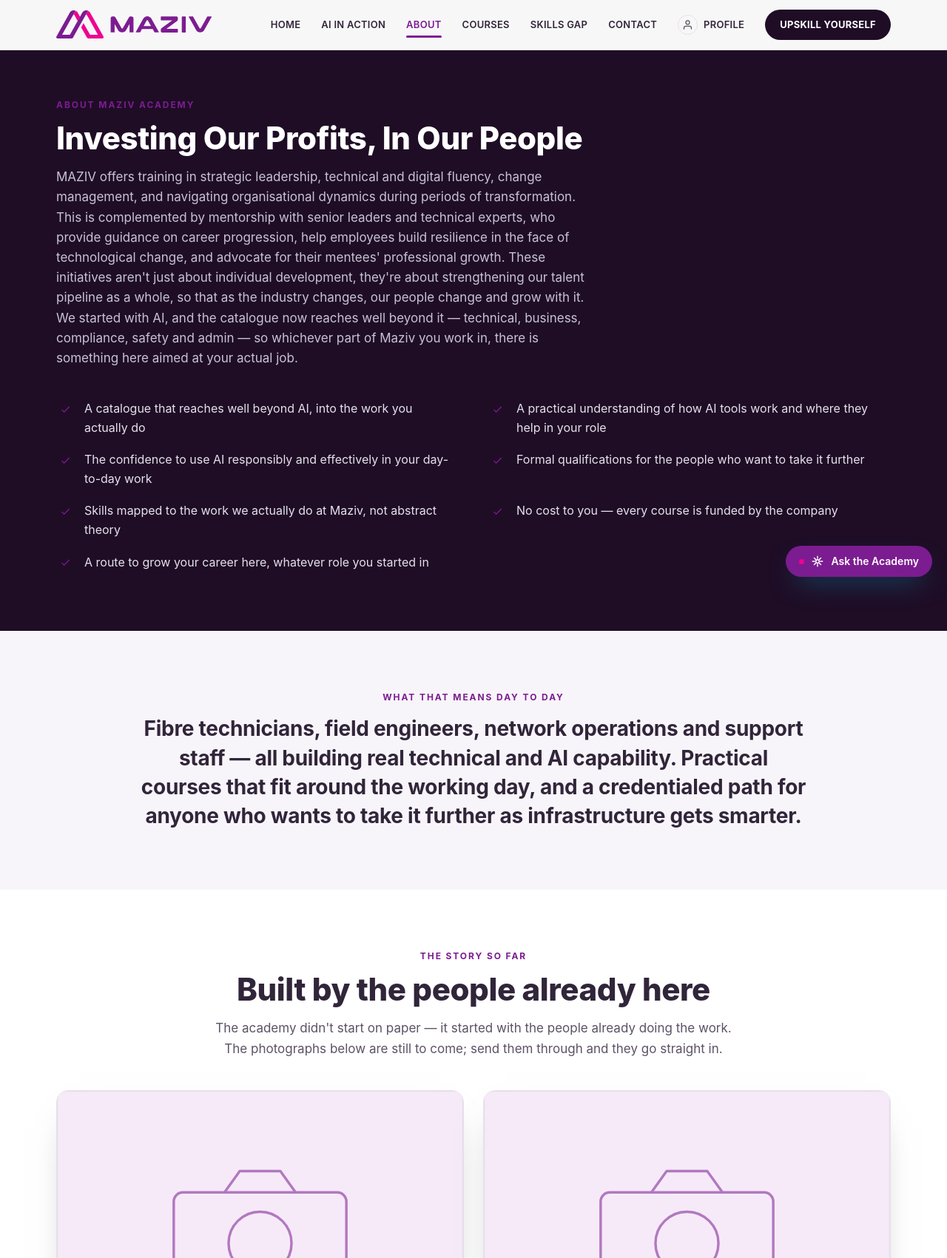
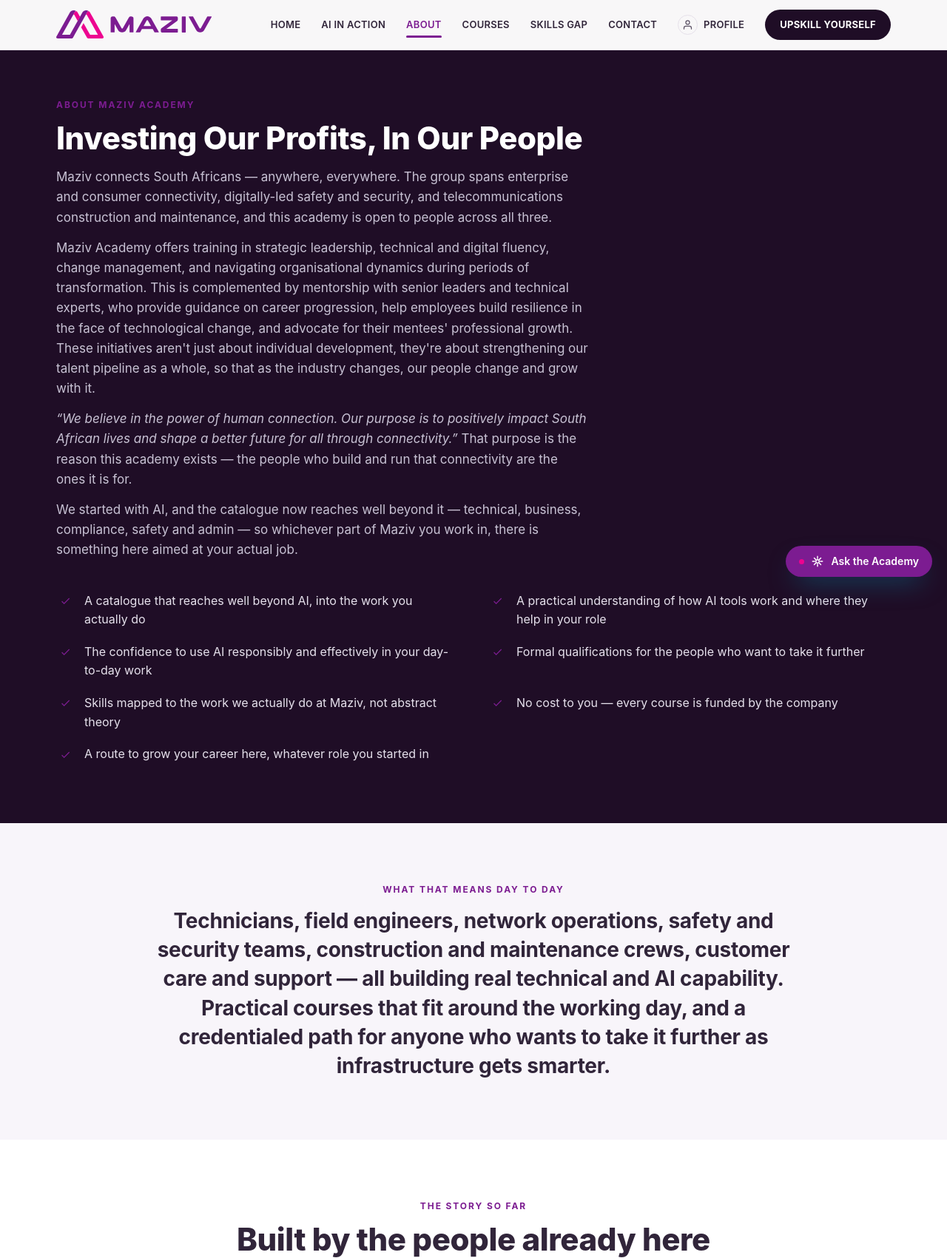
Before and after one commit to kgomotso-Bolide/maziv.academy, a PHP site: page /about.html in a window 1280 px wide. Shown: the top 1701 px of the page at 74% size. Run offline with PHP 8.4, Linux system fonts and the light colour scheme.

Commit message:
Describe Maziv in Maziv's own words
The build inferred what this company does from a screenshot of their home page,
and got the shape of it wrong. Their About page gives three things it was
guessing at.

The group has THREE business lines, not one: enterprise and consumer
connectivity, digitally-led safety and security, and telecommunications
construction and maintenance. The site was written as though it were all fibre,
so someone on the safety and security side would not have found themselves
anywhere on it. The department list, the "who it's for" copy and the home page
feature card now cover all three.

Their purpose is quoted rather than paraphrased: "We believe in the power of
human connection. Our purpose is to positively impact South African lives and
shape a better future for all through connectivity." It is a better reason for
an academy to exist than anything we would have written for them.

Deliberately NOT used: their headline figures — 17+ years, 25K+ commercial
buildings passed, 12.8K+ towers — and the subsidiary brand names, several of
which are only partly legible in the screenshots. Putting an unconfirmed number
on a client's site is the exact thing we spent this morning removing from the
other three academies. A check asserts none of them appears.

Also fixes a spacing bug this exposed: .sec-head p had no margin, so consecutive
paragraphs ran together. All four sites have it — the other three just have two
paragraphs there rather than four, so it read as tight rather than broken. Fixed
with p + p so the single-paragraph case, which is most of the site, is untouched.

Co-Authored-By: Claude Opus 5 <noreply@anthropic.com>

```diff
--- a/about.html
+++ b/about.html
@@ -36,13 +36,19 @@
         <span class="eyebrow">About Maziv Academy</span>
         <h2>Investing Our Profits, In Our People</h2>
         <!-- <h2>Our own academy, for our own people</h2> -->
-        <p>MAZIV offers training in strategic leadership, technical and digital fluency, change management,
-          and navigating organisational dynamics during periods of transformation. This is complemented by mentorship
+        <p>Maziv connects South Africans — anywhere, everywhere. The group spans enterprise and consumer
+          connectivity, digitally-led safety and security, and telecommunications construction and
+          maintenance, and this academy is open to people across all three.</p>
+        <p>Maziv Academy offers training in strategic leadership, technical and digital fluency, change
+          management, and navigating organisational dynamics during periods of transformation. This is complemented by mentorship
           with senior leaders and technical experts, who provide guidance on career progression, help employees build
           resilience in the face of technological change, and advocate for their mentees' professional growth.
 
           These initiatives aren't just about individual development, they're about strengthening our talent pipeline as
           a whole, so that as the industry changes, our people change and grow with it.</p>
+        <p><em>“We believe in the power of human connection. Our purpose is to positively impact South
+          African lives and shape a better future for all through connectivity.”</em> That purpose is the
+          reason this academy exists — the people who build and run that connectivity are the ones it is for.</p>
         <p>We started with AI, and the catalogue now reaches well beyond it — technical, business, compliance,
           safety and admin — so whichever part of Maziv you work in, there is something here aimed at your
           actual job.</p>
@@ -63,8 +69,8 @@
     <div class="wrap">
       <div class="energy-line reveal">
         <span class="eyebrow">What that means day to day</span>
-        <p>Fibre technicians, field engineers, network operations and support staff — all building real technical and AI
-          capability. Practical courses that fit around the working day, and a credentialed path for anyone who wants to
+        <p>Technicians, field engineers, network operations, safety and security teams, construction and
+          maintenance crews, customer care and support — all building real technical and AI capability. Practical courses that fit around the working day, and a credentialed path for anyone who wants to
           take it further as infrastructure gets smarter.</p>
       </div>
     </div>
--- a/index.html
+++ b/index.html
@@ -115,7 +115,7 @@
     </div>
     <div class="features">
       <div class="feat reveal"><div class="ico"><svg viewBox="0 0 24 24" fill="none" stroke="currentColor" stroke-width="1.8" stroke-linecap="round" stroke-linejoin="round"><path d="M22 10 12 5 2 10l10 5 10-5Z"/><path d="M6 12v5c0 1 2.7 2.5 6 2.5s6-1.5 6-2.5v-5"/><path d="M22 10v5"/></svg></div><h3>A Catalogue That Keeps Growing</h3><p>The catalogue spans technical, business, compliance, safety and admin — so this isn't only for the people whose jobs already touch AI. Whatever you do here, there's something aimed at it.</p></div>
-      <div class="feat reveal"><div class="ico"><svg viewBox="0 0 24 24" fill="none" stroke="currentColor" stroke-width="1.8" stroke-linecap="round" stroke-linejoin="round"><path d="M3 3v18h18"/><path d="m7 14 4-4 3 3 5-6"/></svg></div><h3>Built Around Your Job</h3><p>Every course is grounded in the work we actually do — network build and operations, field engineering, customer care and support — so what you learn this week you can use next week.</p></div>
+      <div class="feat reveal"><div class="ico"><svg viewBox="0 0 24 24" fill="none" stroke="currentColor" stroke-width="1.8" stroke-linecap="round" stroke-linejoin="round"><path d="M3 3v18h18"/><path d="m7 14 4-4 3 3 5-6"/></svg></div><h3>Built Around Your Job</h3><p>Every course is grounded in the work we actually do — connectivity, safety and security, construction and maintenance, and the teams that support them — so what you learn this week you can use next week.</p></div>
       <div class="feat reveal"><div class="ico"><svg viewBox="0 0 24 24" fill="none" stroke="currentColor" stroke-width="1.8" stroke-linecap="round" stroke-linejoin="round"><rect x="2" y="4" width="20" height="13" rx="2"/><path d="M8 21h8"/><path d="M12 17v4"/></svg></div><h3>Fully Online</h3><p>Study from any Maziv site or from home. Flexible online delivery means no travel, no lost shifts, and training that fits around operational duties.</p></div>
     </div>
   </div>
--- a/profile.html
+++ b/profile.html
@@ -100,7 +100,9 @@
           </select></div>
           <div class="field"><label for="pf-bg">What you did before</label><select id="pf-bg">
             <option value="">Choose…</option>
-            <option value="infra">Network infrastructure</option>
+            <option value="infra">Connectivity &amp; network infrastructure</option>
+            <option value="safety">Safety &amp; security</option>
+            <option value="build">Construction &amp; maintenance</option>
             <option value="technical">Technical or a trade</option>
             <option value="service">Retail or customer service</option>
             <option value="office">Office / admin</option>
--- a/skills-gap.js
+++ b/skills-gap.js
@@ -65,7 +65,9 @@
   ];
 
   var BACKGROUNDS=[
-    {k:'infra',n:'Network infrastructure'},
+    {k:'infra',n:'Connectivity &amp; network infrastructure'},
+    {k:'safety',n:'Safety &amp; security'},
+    {k:'build',n:'Construction &amp; maintenance'},
     {k:'technical',n:'Technical or a trade'},
     {k:'service',  n:'Retail or customer service'},
     {k:'office',   n:'Office / admin'},
--- a/styles.css
+++ b/styles.css
@@ -71,6 +71,7 @@ section{padding:80px 0}
 .sec-head-wide{max-width:880px}
 .sec-head h2.lede-h{font-size:clamp(25px,3.2vw,38px);line-height:1.2;text-wrap:balance}
 .sec-head p{color:var(--ink-soft);font-size:17px}
+.sec-head p+p{margin-top:14px}
 .section-dark .sec-head p{color:#c8c2d4}
 .page-top{padding-top:132px}
 
```
